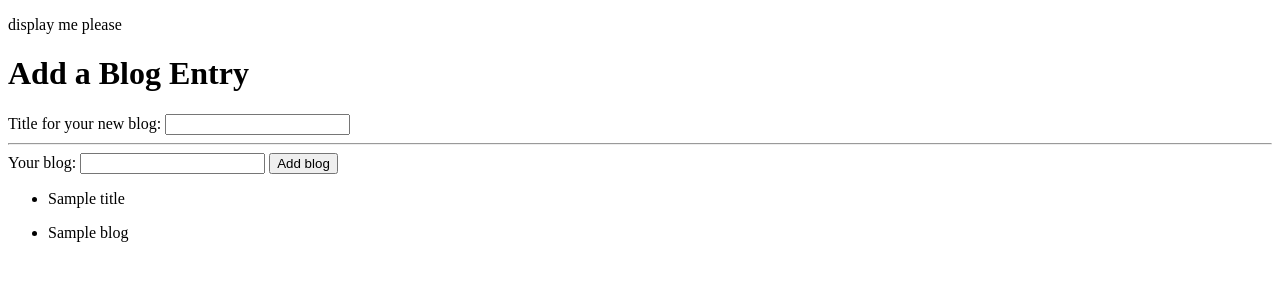
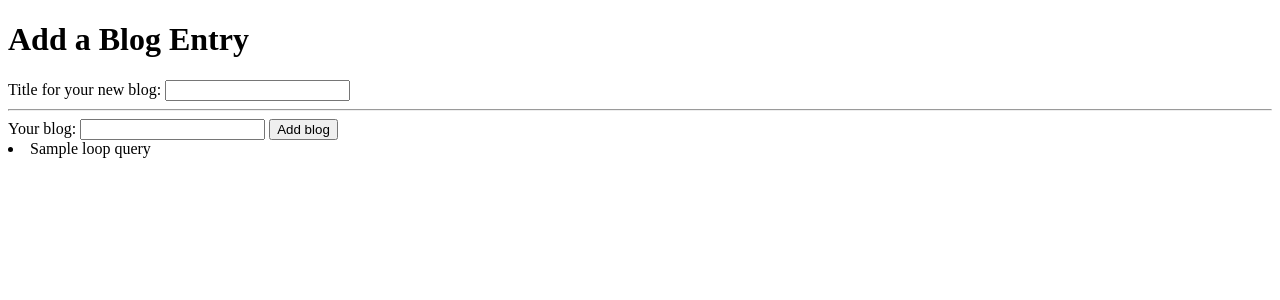
Before and after one commit to sporter399/build-a-blog, a Flask app: template templates/blog.html in a window 1280 px wide. Shown: the top 300 px of the page. Run offline with Flask 2, Linux system fonts and the light colour scheme; the template is opened without the code that fills it: most values are stand-ins (such as "Sample title", 1, 10 or a date in 2020).

Commit message:
11am commit of 7/19 build-a-blog

```diff
--- a/main.py
+++ b/main.py
@@ -1,6 +1,7 @@
 from flask import Flask, request, redirect, render_template, session
 from flask_sqlalchemy import SQLAlchemy
 import os
+import sqlite3
 
 app = Flask(__name__)
 
@@ -11,9 +12,11 @@ app.config['SQLALCHEMY_ECHO'] = True
 db = SQLAlchemy(app)
 
 
+
+
 class Blog(db.Model):
 
-    id = db.Column(db.Integer, primary_key=True)
+    id = db.Column(db.Integer, primary_key=True)#how to return this with a title and blog?
     title = db.Column(db.String(120))
     blog = db.Column(db.String(120))
 
@@ -36,6 +39,12 @@ def add_blog():
 
 
 
+        print("this is blogobjectid:   " + str(new_blog_object.id))
+
+
+
+
+
         return render_template('addconfirm.html',title=title, blog=blog)
 
 
@@ -45,11 +54,24 @@ def index():
 
 
     blogs = db.session.query(Blog).all()
-
+    """
+    ids = [blog.id for blog in blogs]
     titles = [blog.title for blog in blogs]
     entries = [blog.blog for blog in blogs]
 
-    return render_template('blog.html',title="Title for your new blog:", blog="Your blog", titles=titles, entries=entries)
+    test_query = Blog.query.filter_by(id=1).first()
+    print("this is testquery:   "  + str(test_query))
+    """
+    counter = 1
+    loop_queries = []
+    for objects in blogs:
+      loop_query = Blog.query.filter_by(id=counter).first()
+      counter += 1
+      loop_queries.append(loop_query)
+      print("This is loop query"  + str(loop_query))
+
+
+    return render_template('blog.html',title="Title for your new blog:", blog="Your blog", loop_queries=loop_queries)
 
 
 
--- a/templates/base.html
+++ b/templates/base.html
@@ -18,7 +18,7 @@
 
     <body>
 
-        <p> display me please</p>
+
 
         {% with messages = get_flashed_messages(with_categories=True) %}
             <ul>
--- a/templates/blog.html
+++ b/templates/blog.html
@@ -26,31 +26,13 @@
 
 
 
-    {% if titles|length == 0 %}
-    <p>No titles yet</p>
-    {% else %}
 
-        <ul>
-
-
-        {% for title in titles %}
-        <li>{{title}}
+        {% for title in loop_queries %}
+        <li>{{loop_queries.title}}
 
         </li>
         {% endfor %}
 
-    </ul>
-
-
-    <ul>
-
-
-        {% for blog in entries %}
-        <li>{{blog}}
-
-        </li>
-        {% endfor %}
-        {% endif %}
     </ul>
 
 
```
Also changed, not shown: build-a-blog.db.
